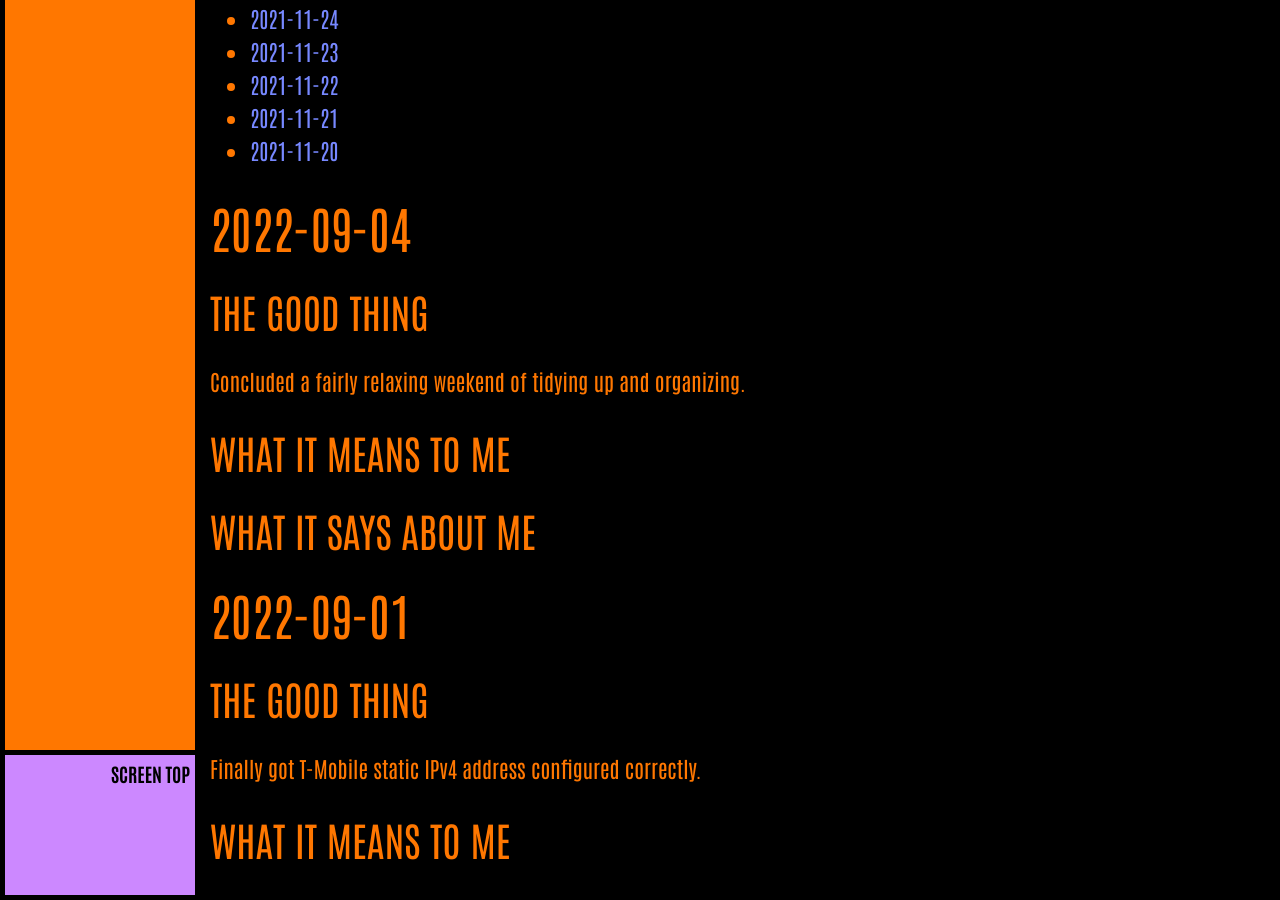
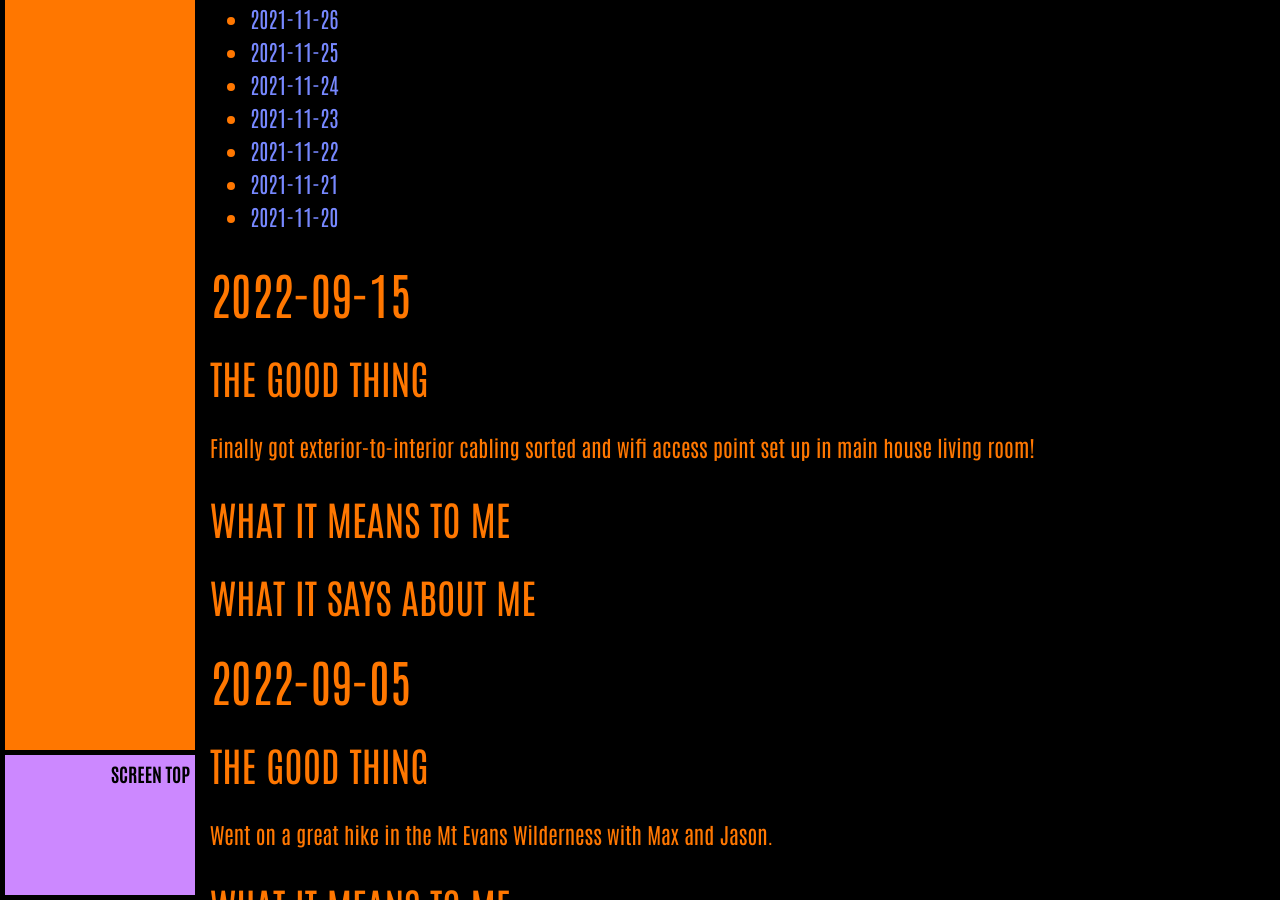
Before and after one commit to ArthurZey/arthurzey.github.io, a Jekyll site: the page built from _pages/one-good-thing.md, in a window 1280 px wide and 900 px high, scrolled down 5676 px. Built offline with Jekyll 4.4.1, drawn with Linux system fonts in a browser that asks for light colours; some of the changed text lies outside the part shown.

Commit message:
added stubs for 2022-09-05 and 2022-09-15

```diff
--- a/_pages/one-good-thing.md
+++ b/_pages/one-good-thing.md
@@ -12,6 +12,25 @@
 * TOC
 {:toc}
 {::options toc_levels="2" /}
+
+## 2022-09-15
+### The Good Thing
+Finally got exterior-to-interior cabling sorted and wifi access point set up in main house living room!
+### What It Means to Me
+
+### What It Says about Me
+
+
+
+## 2022-09-05
+### The Good Thing
+Went on a great hike in the Mt Evans Wilderness with Max and Jason.
+### What It Means to Me
+
+### What It Says about Me
+
+
+
 
 ## 2022-09-04
 ### The Good Thing
```
Also changed, not shown: other parts of _pages/one-good-thing.md (+1 -1 lines).
